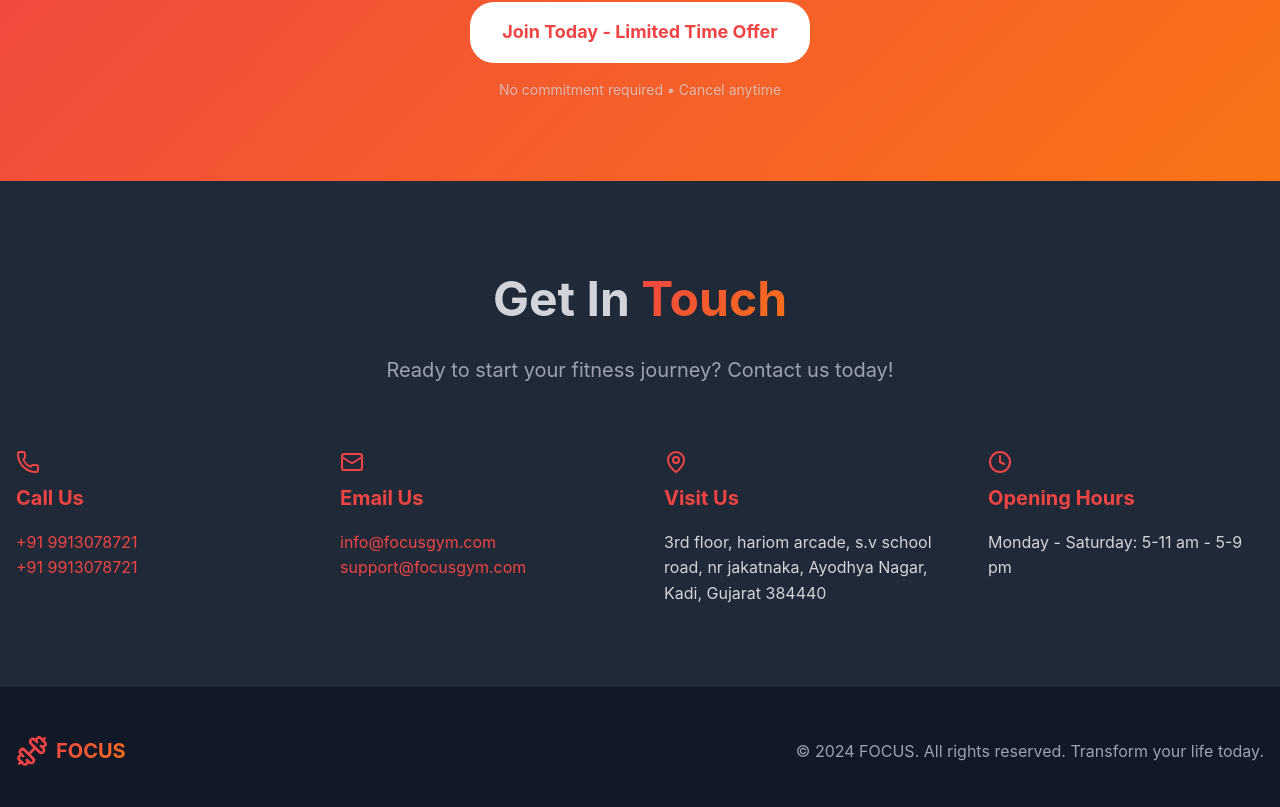
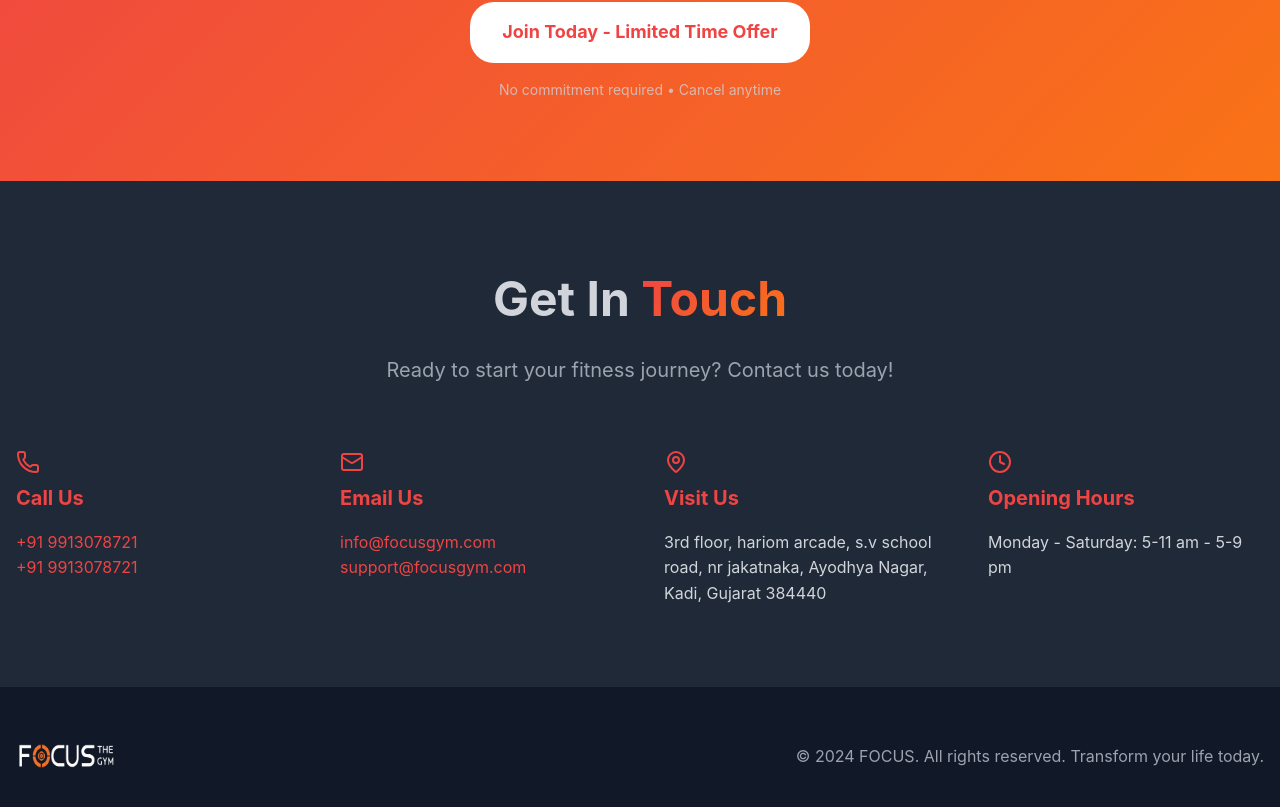
Before and after one commit to Divy2003/focus_gym, a React (Vite) app in the folder frontend/: page / in a window 1280 px wide. Shown: the part 2959-3766 px from the top of the page. Built offline with nearby package versions, Linux system fonts and the light colour scheme; no server answers.

Commit message:
core fix

```diff
--- a/frontend/src/pages/HomePage.jsx
+++ b/frontend/src/pages/HomePage.jsx
@@ -354,8 +354,7 @@ const HomePage = () => {
         <div className="container">
           <div className="footer-content">
             <div className="logo">
-              <Dumbbell className="logo-icon" />
-              <span className="logo-text gradient-text">FOCUS</span>
+              <img width={100} src={logo} alt="Logo" />
             </div>
             <p className="footer-text">
               © 2024 FOCUS. All rights reserved. Transform your life today.
```
Also changed, not shown: 1 other file (tests, documents, lock files or other folders).
